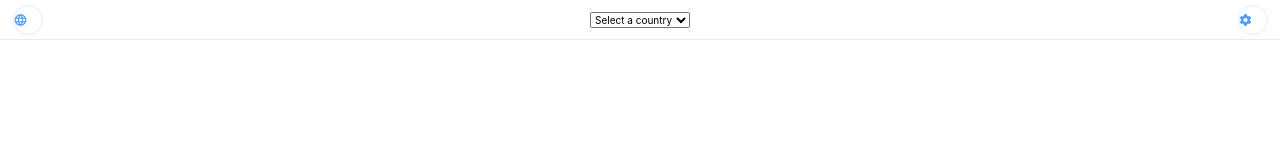
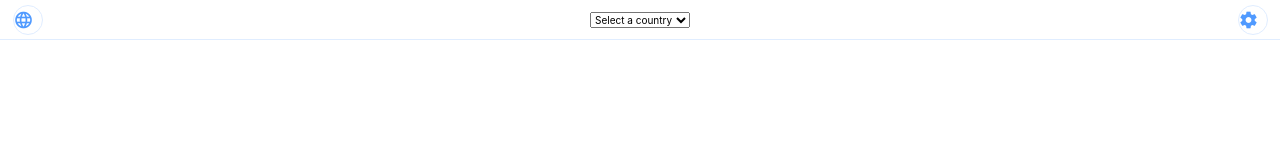
Before and after one commit to roz0n/gaffer-pwa, a React (Create React App) app in the folder client/: page /matches in a window 1280 px wide. Shown: the top 160 px of the page. Built offline with nearby package versions, Linux system fonts and the light colour scheme.

Commit message:
CSS is so annoying

```diff
--- a/client/src/components/Analytics/index.js
+++ b/client/src/components/Analytics/index.js
@@ -59,7 +59,7 @@ function Analytics({
         </article>
       ) : (
         <article style={style.content}>
-          Select a club to view more information it
+          Pick a squad from the left menu
         </article>
       )}
     </>
--- a/client/src/components/Button/index.js
+++ b/client/src/components/Button/index.js
@@ -3,13 +3,20 @@ import Radium from "radium";
 // Components
 import Icon from "../Icon";
 
-const Button = ({ label, icon, override, overrideStyles, ...props }) => {
+const Button = ({
+  label,
+  icon,
+  iconSize = 2,
+  override,
+  overrideStyles,
+  ...props
+}) => {
   const componentStyles = override ? overrideStyles : Object.values(styles);
 
   return (
     <button style={componentStyles} {...props}>
       {label}
-      <Icon code={icon} size={1.4} />
+      <Icon code={icon} size={iconSize} />
     </button>
   );
 };
--- a/client/src/views/MatchView/index.js
+++ b/client/src/views/MatchView/index.js
@@ -24,7 +24,7 @@ function Match(props) {
   const { country: countryParam } = params;
   const countryData = COUNTRIES[countryParam];
   // TODO: This can be named better
-  const [settingsView, setSettingsView] = useState(false);
+  const [settingsViewActive, setsettingsViewActive] = useState(false);
 
   // Semi-persistent data
   const [country, setCountry] = useState(null);
@@ -49,7 +49,7 @@ function Match(props) {
   }
 
   function toggleSettingsView() {
-    setSettingsView(!settingsView);
+    setsettingsViewActive(!settingsViewActive);
   }
 
   // Handle initial load and routing
@@ -121,18 +121,19 @@ function Match(props) {
         countries={Object.values(COUNTRIES)}
         country={country}
         setCountry={setCountry}
+        settingsViewActive={settingsViewActive}
         handleSettingsView={toggleSettingsView}
         handleReset={handleReset}
         loading={loading}
       />
 
       <div style={{ width: "100%", display: "flex", flexDirection: "row" }}>
-        {standings && !settingsView && (
+        {standings && !settingsViewActive && (
           <Standings standings={standings} handleClick={setActiveClubId} />
         )}
 
         <div style={style.body}>
-          {league && !loading && !settingsView && (
+          {league && !loading && !settingsViewActive && (
             <section style={{ height: "100%" }}>
               <div style={{ height: "inherit" }}>
                 <Analytics
@@ -146,7 +147,7 @@ function Match(props) {
             </section>
           )}
 
-          {settingsView && <SettingsView />}
+          {settingsViewActive && <SettingsView />}
 
           {loading && <EmptyContent message={"Preparing tactics..."} />}
 
```
